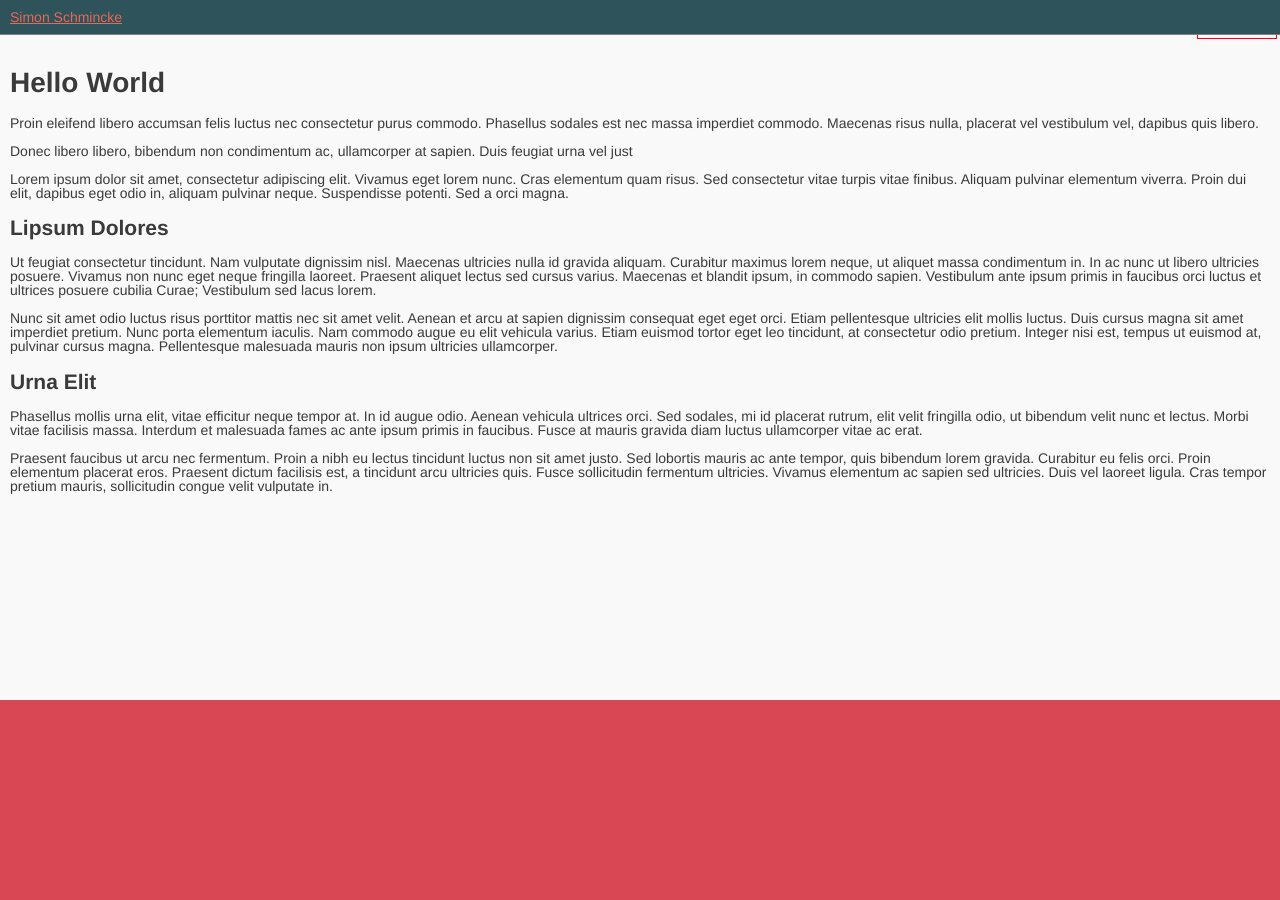
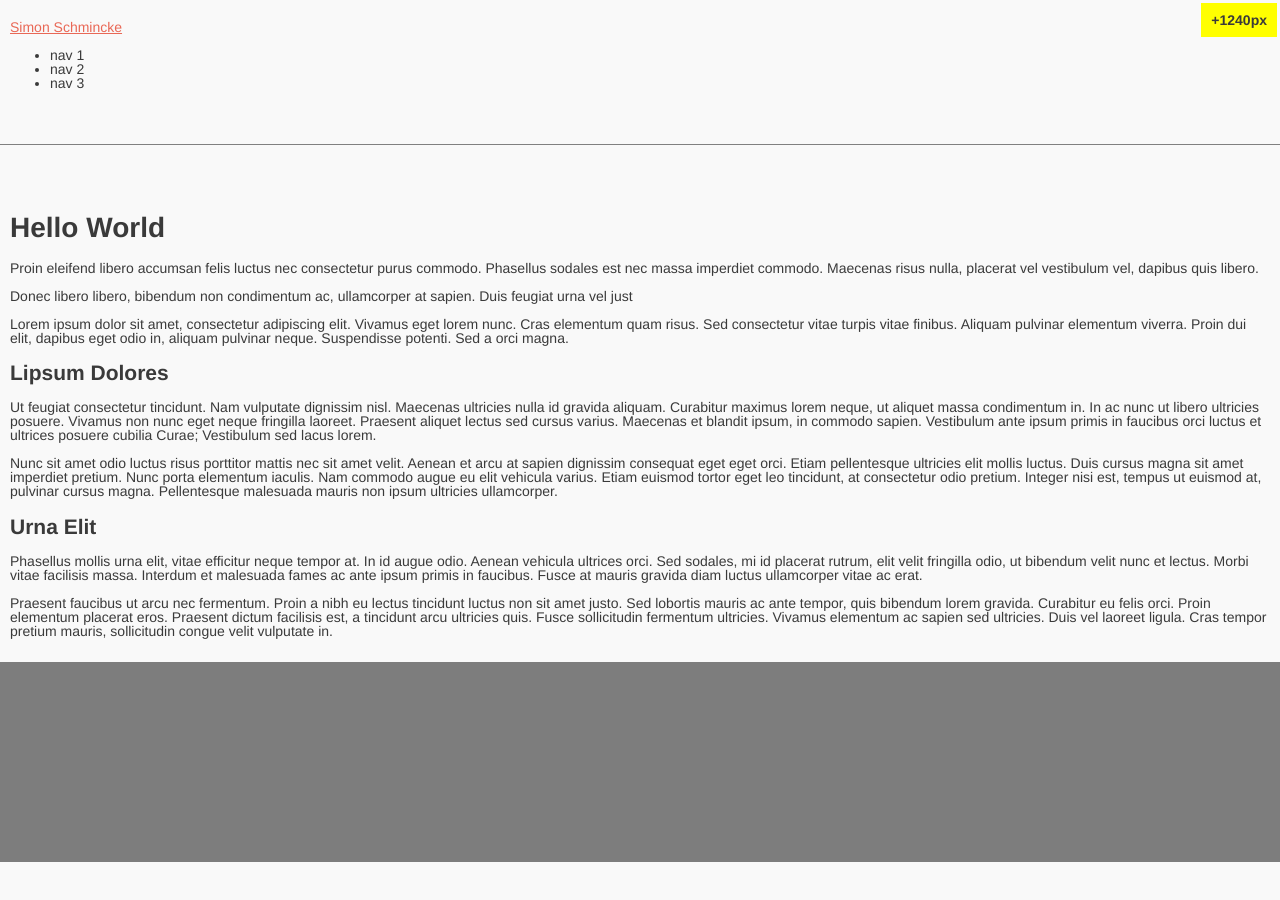
Before and after one commit to schmincke/slate, a Jekyll site: the page built from index.md, in a window 1280 px wide. Built offline with Jekyll 4.4.1, drawn with Linux system fonts in a browser that asks for light colours.

Commit message:
structural changes on breakpoints

```diff
--- /dev/null
+++ b/_includes/head.html
@@ -0,0 +1,13 @@
+  <head>
+    <meta charset="utf-8">
+    <title>{{ site.name }}</title>
+    <meta name="viewport" content="width=device-width, initial-scale=1.0">
+    <meta name="description" content="{{ site.description }}">
+
+    <link href="/css/styles.css" rel="stylesheet">
+
+    <!-- HTML5 shim, for IE6-8 support of HTML5 elements -->
+    <!--[if lt IE 9]>
+      <script src="http://html5shim.googlecode.com/svn/trunk/html5.js"></script>
+    <![endif]-->
+  </head>
--- a/_includes/header.html
+++ b/_includes/header.html
@@ -1,26 +1,11 @@
 <!DOCTYPE html>
 <html lang="en">
-  <head>
-    <meta charset="utf-8">
-    <title>{{ site.name }}</title>
-    <meta name="viewport" content="width=device-width, initial-scale=1.0">
-    <meta name="description" content="{{ site.description }}">
 
-    <link href="/css/styles.css" rel="stylesheet">
-
-    <!-- HTML5 shim, for IE6-8 support of HTML5 elements -->
-    <!--[if lt IE 9]>
-      <script src="http://html5shim.googlecode.com/svn/trunk/html5.js"></script>
-    <![endif]-->
-  </head>
+  {% include head.html %}
 
   <body>
     <div class="breakpoint-indicator"></div>
 
-    <nav class="navigation">
-
-          <a class="logo" href="#">{{ site.name }}</a>
-
-    </nav>
+    {% include navigation.html %}
 
     <section class="container">
--- /dev/null
+++ b/_includes/navigation.html
@@ -0,0 +1,15 @@
+		<nav class="navigation">
+
+					<a class="logo" href="#">{{ site.name }}</a>
+
+					<section>
+						<ul>
+							<li>nav 1</li>
+							<li>nav 2</li>
+							<li>nav 3</li>
+
+						</ul>
+
+					</section>
+
+		</nav>
--- a/_sass/base/_design.scss
+++ /dev/null
@@ -1,68 +0,0 @@
-
-.breakpoint-indicator {
-    padding: 10px;
-    border: 1px solid red;
-    position: fixed;
-    top: 3px;
-    right: 3px;
-
-
-}
-
-
-@include desktop-m {
-	.breakpoint-indicator::before {
-		content: "#{$desktop-m}";
-	}
-}
-
-@include desktop-l {
-	.breakpoint-indicator::before {
-		content: "#{$desktop-l}";
-	}
-}
-@include desktop-l {
-	.breakpoint-indicator::before {
-		content: "> #{$desktop-xl}";
-	}
-}
-
-@include desktop-l {
-	nav.navigation {
-		background-color: $blue;
-	}
-}
-
-
-
-
-
-
-nav.navigation {
-	padding: 10px;
-	border-bottom: 1px solid gray;
-	position: fixed;
-	width: 100%;
-
-}
-
-.container {
-	padding: 50px 10px 10px 10px;
-
-
-}
-
-#footer {
-	background-color: $light-gray;
-	height: 200px;
-	position: fixed;
-	bottom: 0px;
-	left: 0px;
-	width: 100%;
-}
-
-@include desktop-l {
-	#footer {
-		background-color: $red;
-	}
-}
--- a/_sass/base/base.scss
+++ b/_sass/base/base.scss
@@ -8,5 +8,3 @@
 @import '_mixins.scss';
 /* ======================================================== - IMPORT BASICS - ======================================================== */
 @import '_basics.scss';
-/* =========================================================== - IMPORT DESIGN - ======================================================== */
-@import '_design.scss';
--- /dev/null
+++ b/_sass/breakpoints/_0up.scss
@@ -0,0 +1,49 @@
+
+.breakpoint-indicator {
+	display: visible;
+    padding: 10px;
+    position: fixed;
+    top: 3px;
+    right: 3px;
+    z-index: 10;
+    background-color: yellow;
+    font-weight: bold;
+
+    &:before{
+    	content: '0-480px';
+    }
+
+}
+
+/* ------------------ TOP NAVIGATION ------------------*/
+
+nav.navigation {
+	padding: 20px 10px 40px 10px;
+	border-bottom: 1px solid gray;
+	position: relative;
+	width: 100%;
+
+
+}
+
+/* --------------------- TCONTENT ---------------------*/
+
+
+.container {
+	padding: 50px 10px 10px 10px;
+
+
+}
+
+
+/* --------------------- FOOTER -----------------------*/
+
+
+#footer {
+	background-color: $light-gray;
+	height: 200px;
+	position: relative;
+	bottom: 0px;
+	left: 0px;
+	width: 100%;
+}
--- /dev/null
+++ b/_sass/breakpoints/_1030up.scss
@@ -0,0 +1,3 @@
+.breakpoint-indicator::before {
+	content: "+1030px";
+}
--- /dev/null
+++ b/_sass/breakpoints/_1240up.scss
@@ -0,0 +1,3 @@
+.breakpoint-indicator::before {
+	content: "+1240px";
+}
--- /dev/null
+++ b/_sass/breakpoints/_481up.scss
@@ -0,0 +1,3 @@
+.breakpoint-indicator::before {
+	content: "+480px";
+}
--- /dev/null
+++ b/_sass/breakpoints/_768up.scss
@@ -0,0 +1,3 @@
+.breakpoint-indicator::before {
+	content: "+768px";
+}
--- /dev/null
+++ b/_sass/breakpoints/breakpoints.scss
@@ -0,0 +1,29 @@
+/* ######################################################## - IMPORT BREAKPOINTS - ######################################################## */
+
+/* ======================================================== - BASE DESIGN (MOBILE) - ====================================================== */
+
+@import "../_sass/breakpoints/_0up";
+
+/* ========================================================== - LARGER MOBILE - =========================================================== */
+
+@media only screen and (min-width: 481px) {
+	@import "../_sass/breakpoints/_481up";
+}
+
+/* ==================================================== - TABLETS & SMALLER LAPTOPS - ===================================================== */
+
+@media only screen and (min-width: 768px) {
+	@import "../_sass/breakpoints/_768up";
+}
+
+/* ============================================================= - DESKTOP - ============================================================== */
+
+@media only screen and (min-width: 1030px) {
+	@import "../_sass/breakpoints/_1030up";
+}
+
+/* ========================================================== - LARGE DESKTOP - =========================================================== */
+
+@media only screen and (min-width: 1240px) {
+	@import "../_sass/breakpoints/_1240up";
+}
--- a/css/styles.scss
+++ b/css/styles.scss
@@ -4,3 +4,4 @@
 
 @import '../_sass/base/base.scss';
 @import '../_sass/components/components.scss';
+@import '../_sass/breakpoints/breakpoints.scss';
```
Also changed, not shown: 2 other files.
